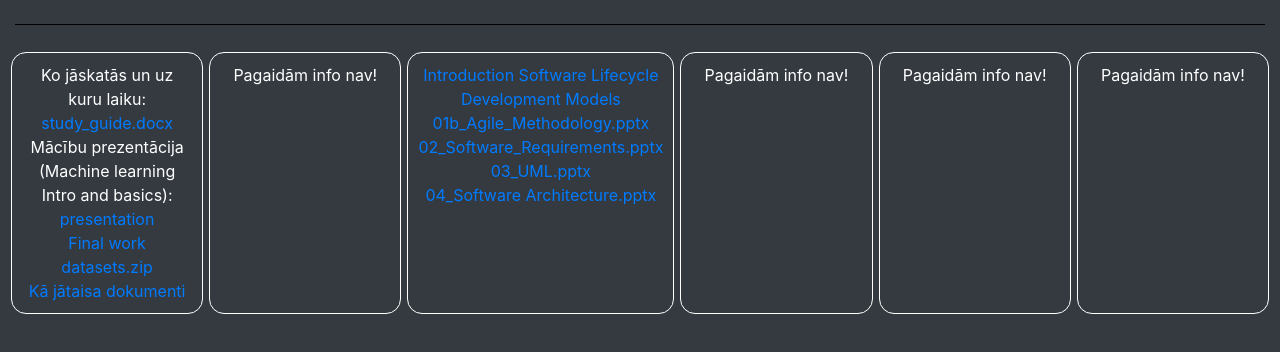
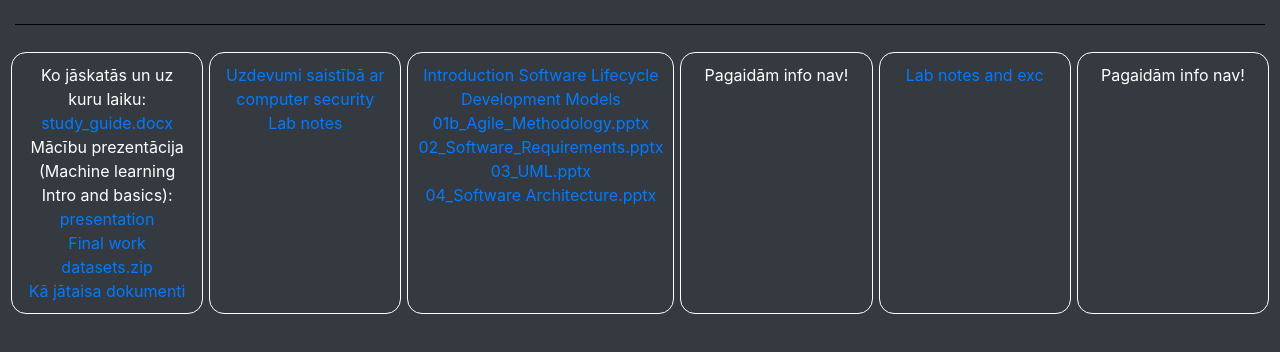
Before and after one commit to Arteitis/Macibas_corfu, a plain HTML site: page index.html in a window 1280 px wide. Shown: the part 222-574 px from the top of the page. Drawn offline with nearby package versions, Linux system fonts and the light colour scheme.

Commit message:
Visi linki

```diff
--- a/index.html
+++ b/index.html
@@ -45,7 +45,9 @@
             </div>
             <div class="col gen_text">
                 <!-- Computer Security and Data Protection -->
-                <span>Pagaidām info nav!</span>
+                <a href="https://dr-skaragiannis.github.io/Cybersecurity-Fundamentals/">Uzdevumi saistībā ar computer security</a>
+                <br>
+                <a href="https://github.com/dr-skaragiannis/Cybersecurity101">Lab notes</a>
             </div>
             <div class="col gen_text">
                 <!-- Software Engineering -->
@@ -65,7 +67,7 @@
             </div>
             <div class="col gen_text">
                 <!-- Mobile Application development -->
-                <span>Pagaidām info nav!</span>
+                <a href="https://github.com/riggas-ionio/mobile-apps/blob/erasmus/mobile_apps__lab_01_js_en.pdf">Lab notes and exc</a>
             </div>
             <div class="col gen_text">
                 <!-- Databeses -->
```
